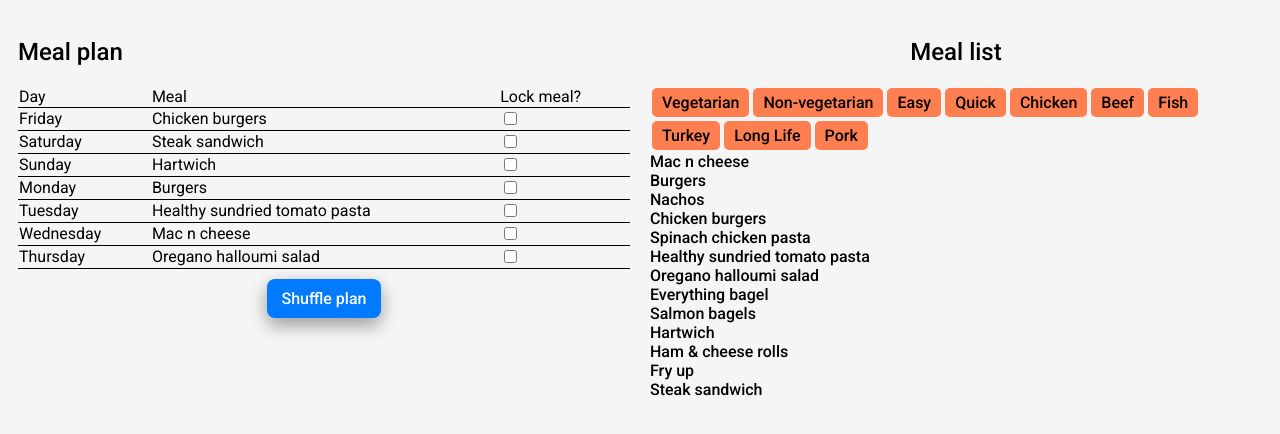
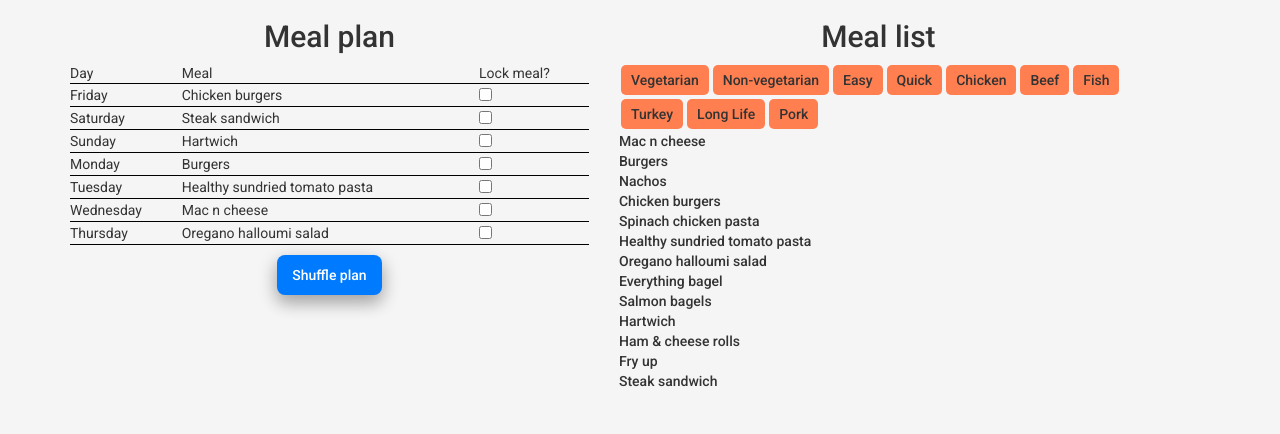
Before and after one commit to colinc1991/MealPlanner, an Angular app: page / in a window 1280 px wide. Shown: the top 434 px of the page. Built offline with nearby package versions, Linux system fonts and the light colour scheme.

Commit message:
Install bootstrap

```diff
--- a/src/app/app.component.html
+++ b/src/app/app.component.html
@@ -1,8 +1,9 @@
 <div class="container">
-    <div id="plan-container">
+    <div class="row">
+        <div id="plan-container" class="col-md-6 col-sm-12">
             <app-meal-plan></app-meal-plan>
         </div>
-    <div id="meal-list">
+        <div id="meal-list" class="col-md-6 col-sm-12">
             <h2>Meal list</h2>
 
             <div id="meal-tag-container">
@@ -17,3 +18,4 @@
             }
         </div>
     </div>
+</div>
--- a/src/app/app.component.scss
+++ b/src/app/app.component.scss
@@ -5,8 +5,3 @@
         text-align: center;
     }
 }
-
-.container>div {
-    width: 50%;
-    padding: 10px;
-}
--- a/src/app/meal-plan/meal-plan.component.scss
+++ b/src/app/meal-plan/meal-plan.component.scss
@@ -1,3 +1,7 @@
+h2 {
+    text-align: center;
+}
+
 table {
     border-collapse: separate;
     border-spacing: 0;
--- a/src/index.html
+++ b/src/index.html
@@ -12,6 +12,8 @@
     <link
         href="https://fonts.googleapis.com/css2?family=Roboto:ital,wght@0,100;0,300;0,400;0,500;0,700;0,900;1,100;1,300;1,400;1,500;1,700;1,900&display=swap"
         rel="stylesheet">
+    <link rel="stylesheet" href="https://cdn.jsdelivr.net/npm/bootstrap@3.4.1/dist/css/bootstrap.min.css"
+        integrity="sha384-HSMxcRTRxnN+Bdg0JdbxYKrThecOKuH5zCYotlSAcp1+c8xmyTe9GYg1l9a69psu" crossorigin="anonymous">
 </head>
 
 <body>
```
Lines whose indentation alone changed are shown as unchanged.
